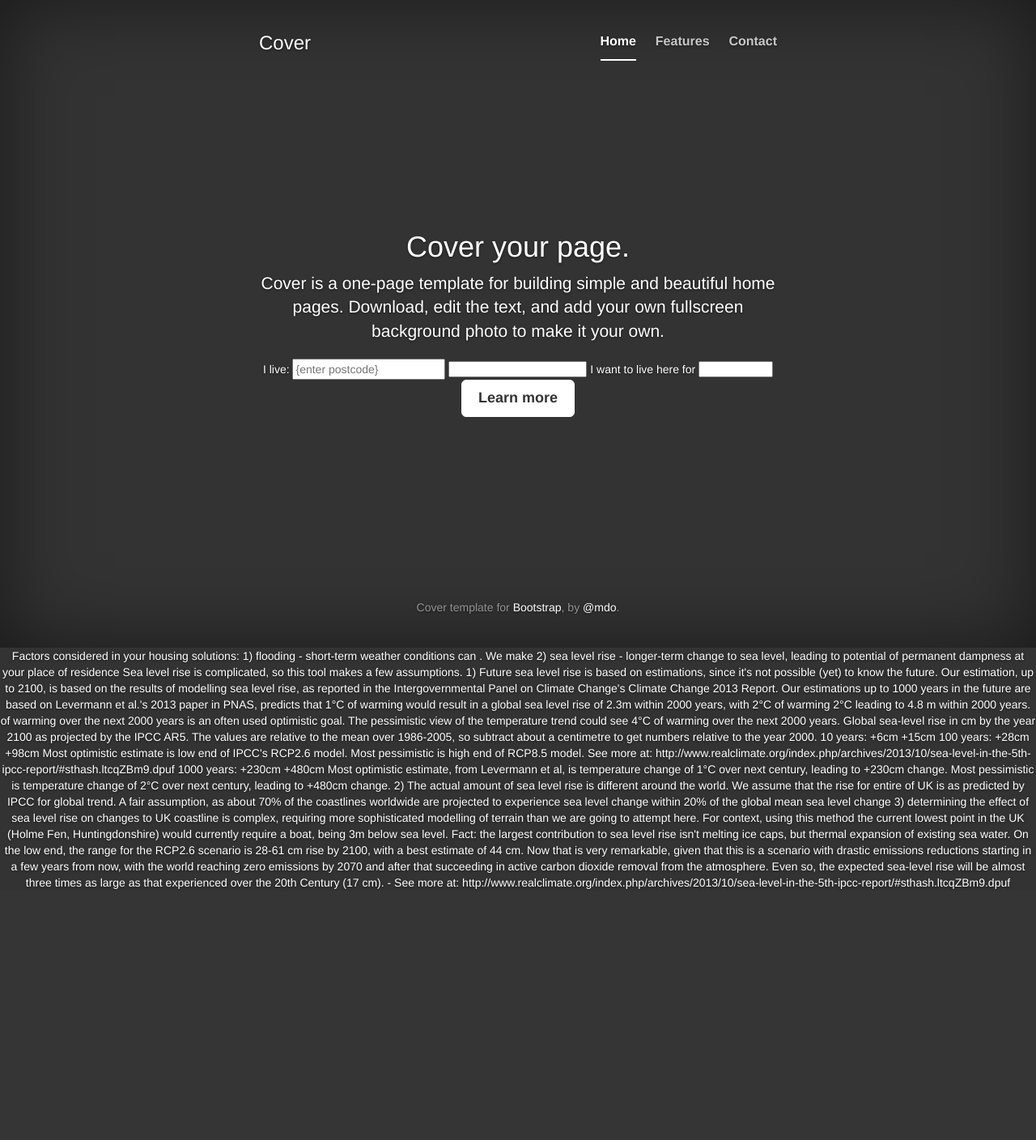
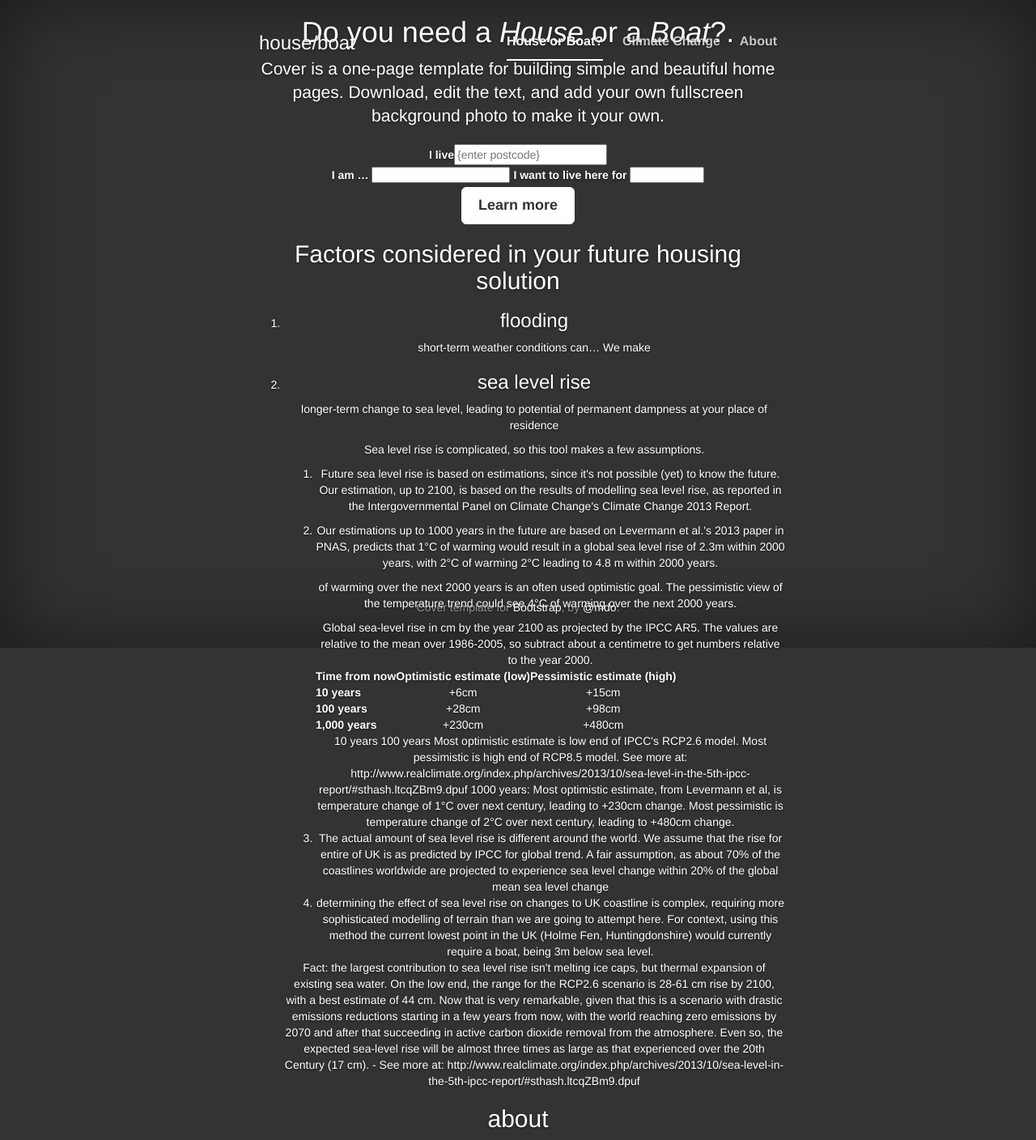
Before and after one commit to oliward/HouseBoat, a PHP site: page / in a window 1280 px wide. Shown: the whole page at 81% size. Before the commit the page ends 1098 px from the top, so only its background shows below. Run offline with PHP 8.4, Linux system fonts and the light colour scheme; some libraries are stand-ins or nearby versions.

Commit message:
content layout

```diff
--- a/index.php
+++ b/index.php
@@ -6,7 +6,7 @@
 		<meta name="viewport" content="width=device-width, initial-scale=1">
 		<meta name="description" content="">
 		<meta name="author" content="">
-		<link rel="shortcut icon" href="../../assets/ico/favicon.ico">
+		<link rel="shortcut icon" href="theme/images/favicon.ico">
 
 		<title>Cover Template for Bootstrap</title>
 
@@ -15,9 +15,7 @@
 
 		<!-- Custom styles for this template -->
 		<link href="theme/css/cover.css" rel="stylesheet">
-
-		<!-- Just for debugging purposes. Don't actually copy this line! -->
-		<!--[if lt IE 9]><script src="../../assets/js/ie8-responsive-file-warning.js"></script><![endif]-->
+		<link href="theme/css/houseboat.css" rel="stylesheet">
 
 		<!-- HTML5 shim and Respond.js IE8 support of HTML5 elements and media queries -->
 		<!--[if lt IE 9]>
@@ -27,120 +25,148 @@
 	</head>
 	<body>
 		<div class="site-wrapper">
-
 			<div class="site-wrapper-inner">
-
 				<div class="cover-container">
-
 					<div class="masthead clearfix">
 						<div class="inner">
-  			<h3 class="masthead-brand">Cover</h3>
+							<h3 class="masthead-brand">house/boat</h3>
+
 							<ul class="nav masthead-nav">
-				<li class="active"><a href="#">Home</a></li>
-				<li><a href="#">Features</a></li>
-				<li><a href="#">Contact</a></li>
+								<li class="active"><a href="#query">House or Boat?</a></li>
+								<li><a href="#climate-change">Climate Change</a></li>
+								<li><a href="#about">About</a></li>
 							</ul>
 						</div>
 					</div>
 
 					<div class="inner cover">
-			<h1 class="cover-heading">Cover your page.</h1>
+						<section>
+							<h1 id="query" class="cover-heading">Do you need a <em>House</em> or a <em>Boat</em>?.</h1>
+
 							<p class="lead">Cover is a one-page template for building simple and beautiful home pages. Download, edit the text, and add your own fullscreen background photo to make it your own.</p>
 
 							<form action="" method="post">
-			I live: <input type="text" id="postcode" name="postcode" placeholder="{enter postcode}" />
+							    <fieldset>
+							    	<label for="postcode">I live</label><input type="text" id="postcode" name="postcode" placeholder="{enter postcode}" />
+							    </fieldset>
 
-			<select id="" name="">
-			<option value="">I am ...</option>
+							    <fieldset>
+							    	<label for="outlook">I am …</label>
+
+							    	<select id="outlook" name="outlook">
 							    		<option value="optimist">an optimist</option>
 							    		<option value="pessimist" selected="selected">a pessimist</option>
 							    		<option value="denial">a climate change denier</option>
 							    	</select>
 
-			I want to live here for <select id="years" name="years">
+							    	<label for="years">I want to live here for</label>
+
+							    	<select id="years" name="years">
 							    		<option value="1">1 year</option>
 							    		<option value="10">10 years</option>
 							    		<option value="100" selected="selected">100 years</option>
 							    		<option value="1000">1000 years</option>
 							    	</select>
+							    </fieldset>
 							</form>
+							<p class="lead"><a href="#climate-change" class="btn btn-lg btn-default">Learn more</a></p>
+						</section>
+						<section>
+							<h2 id="climate-change">Factors considered in your future housing solution</h2>
 
-			<p class="lead">
-  			<a href="#" class="btn btn-lg btn-default">Learn more</a>
+							<ol>
+								<li>
+									<h3>flooding</h3>
+									<p>short-term weather conditions can… We make </p>
+								</li>
+								<li>
+									<h3>sea level rise</h3>
+									<p>longer-term change to sea level, leading to potential of permanent dampness at your place of residence</p>
+
+									<p>Sea level rise is complicated, so this tool makes a few assumptions.</p>
+									<ol>
+										<li>
+											<p>Future sea level rise is based on estimations, since it's not possible (yet) to know the future. Our estimation, up to 2100, is based on the <a href="http://www.ipcc.ch/pdf/unfccc/cop19/3_gregory13sbsta.pdf">results of modelling sea level rise</a>, as reported in the Intergovernmental Panel on Climate Change's <a href="http://www.climatechange2013.org/">Climate Change 2013 Report</a>.</p>
+										</li>
+										<li>
+											<p>Our estimations up to 1000 years in the future are based on <a href="http://www.pnas.org/content/early/2013/07/10/1219414110">Levermann et al.'s 2013 paper in PNAS</a>, predicts that 1°C of warming would result in a global sea level rise of 2.3m within 2000 years, with 2°C of warming 2°C leading to 4.8 m within 2000 years.</p>
+
+											<p>of warming over the next 2000 years is an often used optimistic goal. The pessimistic view of the temperature trend could see 4°C of warming over the next 2000 years.</p>
+
+
+											Global sea-level rise in cm by the year 2100 as projected by the IPCC AR5. The values are relative to the mean over 1986-2005, so subtract about a centimetre to get numbers relative to the year 2000.
+
+											<table>
+												<thead>
+													<tr>
+														<th>Time from now</th>
+														<th>Optimistic estimate (low)</th>
+														<th>Pessimistic estimate (high)</th>
+													</tr>
+												</thead>
+												<tbody>
+													<tr>
+														<th>10 years</th>
+														<td>+6cm</td>
+														<td>+15cm</td>
+													</tr>
+													<tr>
+														<th>100 years</th>
+														<td>+28cm</td>
+														<td>+98cm</td>
+													</tr>
+													<tr>
+														<th>1,000 years</th>
+														<td>+230cm</td>
+														<td>+480cm</td>
+													</tr>
+												</tbody>
+											</table>
+
+											10 years
+
+
+											100 years
+											Most optimistic estimate is low end of IPCC's RCP2.6 model. Most pessimistic is high end of RCP8.5 model.
+											See more at: http://www.realclimate.org/index.php/archives/2013/10/sea-level-in-the-5th-ipcc-report/#sthash.ltcqZBm9.dpuf
+
+
+											1000 years:
+
+											Most optimistic estimate, from Levermann et al, is temperature change of 1°C over next century, leading to +230cm change. Most pessimistic is temperature change of 2°C over next century, leading to +480cm change.
+
+											</li>
+
+											<li>The actual amount of sea level rise is different around the world. We assume that the rise for entire of UK is as predicted by IPCC for global trend. A fair assumption, as about 70% of the coastlines worldwide are projected to experience sea level change within 20% of the global mean sea level change</li>
+											<li>determining the effect of sea level rise on changes to UK coastline is complex, requiring more sophisticated modelling of terrain than we are going to attempt here. For context, using this method the current lowest point in the UK (Holme Fen, Huntingdonshire) would currently require a boat, being 3m below sea level.</li>
+
+
+											</li>
+									</ol>
+
+									<p>Fact:
+
+											the largest contribution to sea level rise isn't melting ice caps, but thermal expansion of existing sea water.
+
+											On the low end, the range for the RCP2.6 scenario is 28-61 cm rise by 2100, with a best estimate of 44 cm. Now that is very remarkable, given that this is a scenario with drastic emissions reductions starting in a few years from now, with the world reaching zero emissions by 2070 and after that succeeding in active carbon dioxide removal from the atmosphere. Even so, the expected sea-level rise will be almost three times as large as that experienced over the 20th Century (17 cm). - See more at: http://www.realclimate.org/index.php/archives/2013/10/sea-level-in-the-5th-ipcc-report/#sthash.ltcqZBm9.dpuf
 											</p>
+						</section>
+						<section>
+							<h2 id="about">about</h2>
+						</section>
 					</div>
-
 					<div class="mastfoot">
 						<div class="inner">
 							<p>Cover template for <a href="http://getbootstrap.com">Bootstrap</a>, by <a href="https://twitter.com/mdo">@mdo</a>.</p>
 						</div>
 					</div>
-
 				</div>
-
 			</div>
-
 		</div>
-
-	<p>Factors considered in your housing solutions:
-
-1) flooding - short-term weather conditions can . We make
-
-2) sea level rise - longer-term change to sea level, leading to potential of permanent dampness at your place of residence
-
-
-Sea level rise is complicated, so this tool makes a few assumptions.
-
-1) Future sea level rise is based on estimations, since it's not possible (yet) to know the future. Our estimation, up to 2100, is based on the <a href="http://www.ipcc.ch/pdf/unfccc/cop19/3_gregory13sbsta.pdf">results of modelling sea level rise</a>, as reported in the Intergovernmental Panel on Climate Change's <a href="http://www.climatechange2013.org/">Climate Change 2013 Report</a>.
-
-
-Our estimations up to 1000 years in the future are based on <a href="http://www.pnas.org/content/early/2013/07/10/1219414110">Levermann et al.'s 2013 paper in PNAS</a>, predicts that 1°C of warming would result in a global sea level rise of 2.3m within 2000 years, with 2°C of warming 2°C leading to 4.8 m within 2000 years.
-
-of warming over the next 2000 years is an often used optimistic goal. The pessimistic view of the temperature trend could see 4°C of warming over the next 2000 years.
-
-
-Global sea-level rise in cm by the year 2100 as projected by the IPCC AR5. The values are relative to the mean over 1986-2005, so subtract about a centimetre to get numbers relative to the year 2000.
-
-10 years:
-+6cm
-+15cm
-
-
-100 years:
-+28cm
-+98cm
-
-Most optimistic estimate is low end of IPCC's RCP2.6 model. Most pessimistic is high end of RCP8.5 model.
-See more at: http://www.realclimate.org/index.php/archives/2013/10/sea-level-in-the-5th-ipcc-report/#sthash.ltcqZBm9.dpuf
-
-
-1000 years:
-+230cm
-+480cm
-
-Most optimistic estimate, from Levermann et al, is temperature change of 1°C over next century, leading to +230cm change. Most pessimistic is temperature change of 2°C over next century, leading to +480cm change.
-
-
-
-2) The actual amount of sea level rise is different around the world. We assume that the rise for entire of UK is as predicted by IPCC for global trend. A fair assumption, as about 70% of the coastlines worldwide are projected to experience sea level change within 20% of the global mean sea level change
-3) determining the effect of sea level rise on changes to UK coastline is complex, requiring more sophisticated modelling of terrain than we are going to attempt here. For context, using this method the current lowest point in the UK (Holme Fen, Huntingdonshire) would currently require a boat, being 3m below sea level.
-
-
-
-Fact:
-
-the largest contribution to sea level rise isn't melting ice caps, but thermal expansion of existing sea water.
-
-On the low end, the range for the RCP2.6 scenario is 28-61 cm rise by 2100, with a best estimate of 44 cm. Now that is very remarkable, given that this is a scenario with drastic emissions reductions starting in a few years from now, with the world reaching zero emissions by 2070 and after that succeeding in active carbon dioxide removal from the atmosphere. Even so, the expected sea-level rise will be almost three times as large as that experienced over the 20th Century (17 cm). - See more at: http://www.realclimate.org/index.php/archives/2013/10/sea-level-in-the-5th-ipcc-report/#sthash.ltcqZBm9.dpuf
-
-
-</p>
-
 		<!-- Bootstrap core JavaScript
 		================================================== -->
 		<!-- Placed at the end of the document so the pages load faster -->
-	<script src="https://ajax.googleapis.com/ajax/libs/jquery/1.11.0/jquery.min.js"></script>
+		<script src="//ajax.googleapis.com/ajax/libs/jquery/1.11.0/jquery.min.js"></script>
 		<script src="theme/bootstrap-3.1.1-dist/js/bootstrap.min.js"></script>
-	<script src="../../assets/js/docs.min.js"></script>
 	</body>
 </html>
```
Also changed, not shown: README.md. Lines whose indentation alone changed are shown as unchanged.
